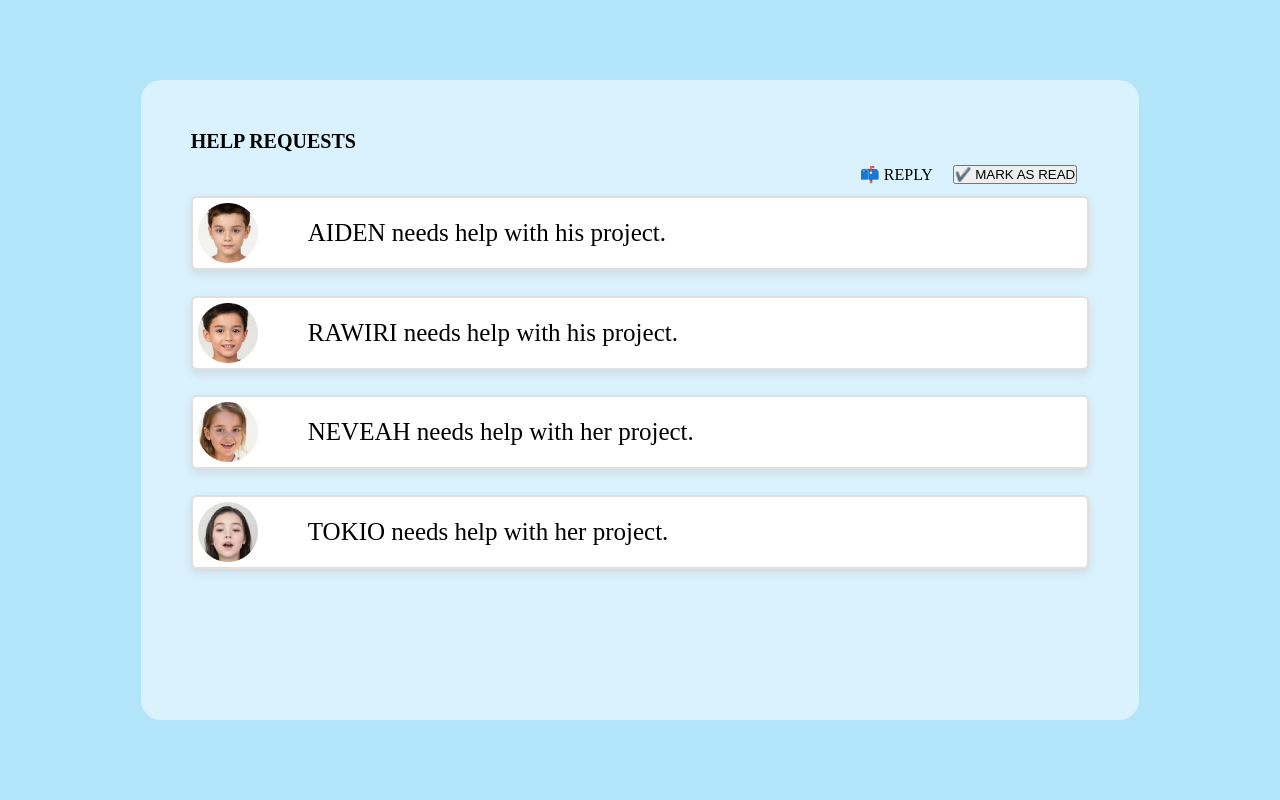
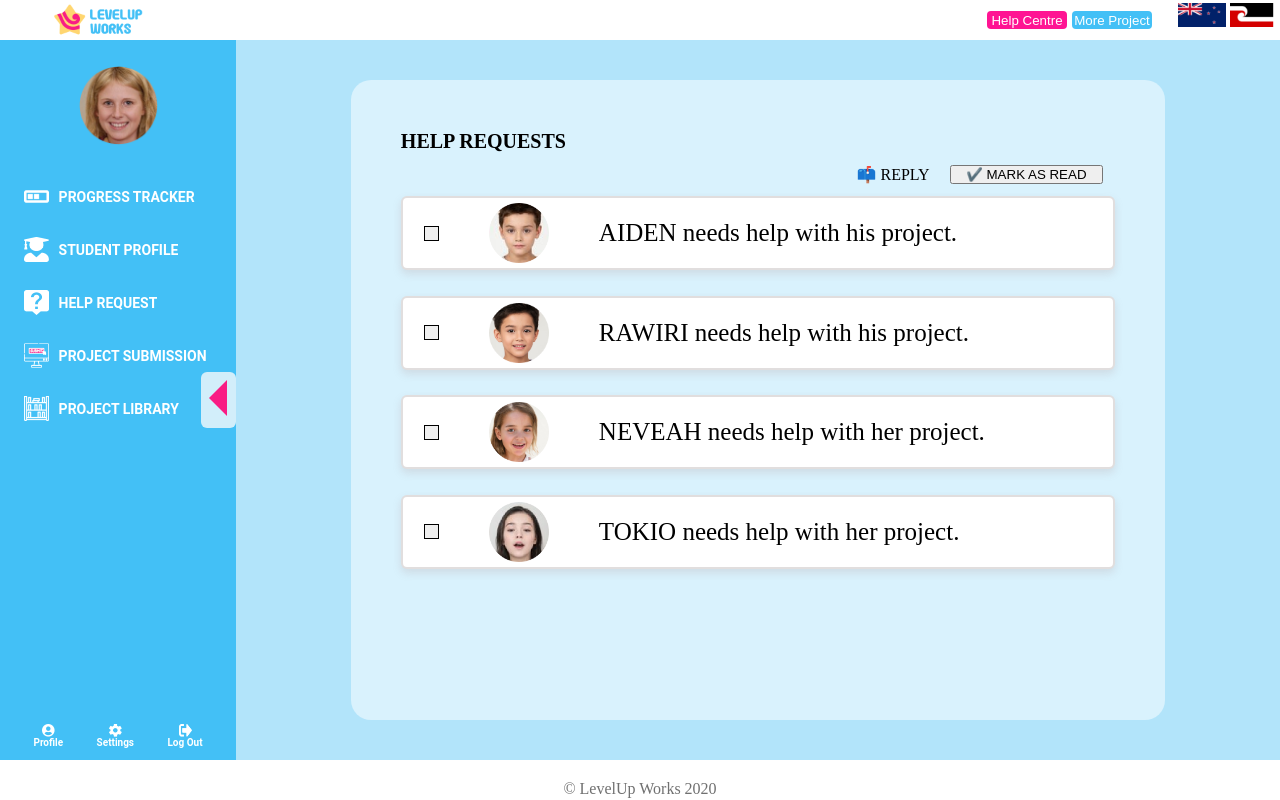
Before and after one commit to Mission-Ready/2502-L4FT17-missionx-frontend-t3, a React (Vite) app: page /helpRequest in a window 1280 px wide. Built offline with nearby package versions, Linux system fonts and the light colour scheme.

Commit message:
help request page

```diff
--- /dev/null
+++ b/src/common/Header.jsx
@@ -0,0 +1,21 @@
+import styles from './Header.module.css'
+
+export default function Header() {
+  return (
+    <section className={styles.header}>
+        <div>
+            <img className={styles.starImg} src="/src/assets/NavBar/LevelUpWorks-blue.png" alt="" />
+        </div>
+        <div className={styles.rightSide}>
+            <div className={styles.rightBtn}>
+                <button className={styles.helpBtn} >Help Centre</button>
+                <button className={styles.moreBtn} >More Project</button>
+            </div>
+            <div className={styles.rightFlag}>
+                <img className={styles.nzFlag} src="/src/assets/NavBar/NZFlag.png" alt="" />
+                <img src="/src/assets/NavBar/MaoriFlag.png" alt="" />
+            </div>
+        </div>
+    </section>
+  );
+}
--- /dev/null
+++ b/src/common/Header.module.css
@@ -0,0 +1,46 @@
+.header {
+    height: 5vh;
+    display: flex;
+    justify-content: space-between;
+
+}
+
+.starImg {
+    height: 5vh;
+    margin-left: 50px;
+}
+
+.rightSide {
+    display: flex;
+}
+
+.rightBtn {
+    display: flex;
+    margin: 5px 0;
+    gap: 5px;
+    padding: 6px 20px;
+
+}
+.helpBtn {
+    color: white;
+    background-color: deeppink;
+    border: none;
+    border-radius: 4px;
+    width: 10vh;
+}
+.moreBtn {
+    color: white;
+    background-color: #43c0f6;
+    border: none;
+    border-radius: 4px;
+    width: 10vh;
+}
+
+.rightFlag {
+    margin: 3px 6px ;
+    gap: 6px;
+}
+
+.nzFlag {
+    margin-right: 4px;
+}
--- /dev/null
+++ b/src/common/SideBar.jsx
@@ -0,0 +1,76 @@
+import { Link } from "react-router-dom";
+import styles from "./SideBar.module.css";
+import { useState } from "react";
+
+export default function SideBar() {
+  const [open, setOpen] = useState(false)
+
+  return (
+    <div className={`${styles.sideBar} ${open ? styles.smallSideBar : ""}`}>
+      <div className={styles.top}>
+        <div className={styles.pictureBorder}>
+          <img
+            className={styles.profilePicture}
+            src="images/teachers/JasminaSalvador.png"
+            alt="teacher"
+          />
+        </div>
+
+        <Link to="/progressTracker" className={styles.navLink}>
+          <img
+            src="/src/assets/TeacherDashboard/progressTracker.png"
+            alt="progress-tracker"
+          />
+          <p>PROGRESS TRACKER</p>
+        </Link>
+        <Link to="/studentProfile" className={styles.navLink}>
+          <img
+            src="/src/assets/TeacherDashboard/studentProfiles.png"
+            alt="student-profile"
+          />
+          <p>STUDENT PROFILE</p>
+        </Link>
+        <Link to="/helpRequest" className={styles.navLink}>
+          <img
+            src="/src/assets/TeacherDashboard/helpRequests.png"
+            alt="help-request"
+          />
+          <p>HELP REQUEST</p>
+        </Link>
+        <Link to="/projectSubmission" className={styles.navLink}>
+          <img
+            src="/src/assets/TeacherDashboard/projectSubmissions.png"
+            alt="project-submissions"
+          />
+          <p>PROJECT SUBMISSION</p>
+        </Link>
+        <Link to="/studentProjectLibrary" className={styles.navLink}>
+          <img
+            src="/src/assets/TeacherDashboard/projectLibrary.png"
+            alt="project-library"
+          />
+          <p>PROJECT LIBRARY</p>
+        </Link>
+      </div>
+
+      <div onClick={()=>setOpen(!open)} className={styles.arrowBox}>
+        <img src="/src/assets/arrowLeft.png" alt="arrow" />
+      </div>
+
+      <div className={styles.footer}>
+        <Link to="/teacherProfileViewer" className={styles.footerElements}>
+          <img src="/src/assets/profile.png" alt="profile" />
+          <p>Profile</p>
+        </Link>
+        <Link to="/" className={styles.footerElements}>
+          <img src="/src/assets/settings.png" alt="settings" />
+          <p>Settings</p>
+        </Link>
+        <Link to="/" className={styles.footerElements}>
+          <img src="/src/assets/logout.png" alt="logout" />
+          <p>Log Out</p>
+        </Link>
+      </div>
+    </div>
+  );
+}
--- /dev/null
+++ b/src/common/SideBar.module.css
@@ -0,0 +1,139 @@
+.sideBar {
+    /* Layout Properties */
+    /*top: 62px;*/
+    top: 0;
+    left: 0px;
+    width: 236px;
+    /*height: 957px;*/
+    height: 90vh;
+    background-color: #43c0f6;
+    display: flex;
+    flex-direction: column;
+    justify-content: space-between;
+    position: relative;
+    transition: width 0.3s ease-in-out;
+  }
+
+  .pictureBorder {
+    height: 130px;
+    display: flex;
+    justify-content: center; /* Centers the image */
+    align-items: center; /* Centers the image */
+    margin-top: auto; /* Pushes the image towards the top */
+    margin-bottom: auto;
+  }
+
+  .profilePicture {
+    width: 79px;
+    height: 79px;
+  }
+
+  .navLink {
+    top: 191px;
+    left: 0px;
+    width: 236px;
+    height: 53px;
+    text-align: left;
+    display: flex;
+    text-decoration: none;
+    align-items: center;
+    gap: 10px;
+    transition: background-color 0.3s ease-in-out;
+  }
+
+  .navLink:hover{
+    background-color: #2f82a5;
+  }
+
+  .navLink p {
+    color: white;
+    font-size: 14px;
+    font-weight: bold;
+    font-family: "Roboto", sans-serif;
+    opacity: 1;
+    max-width: 150px;
+    overflow: hidden;
+    white-space: nowrap;
+    transition: opacity 0.3s ease-in-out, max-width 0.3s ease-in-out,
+      transform 0.3s ease-in-out;
+  }
+
+  .navLink img {
+    top: 205px;
+    left: 21px;
+    width: 25px;
+    height: 25px;
+    margin-left: 10%;
+  }
+
+  .arrowBox {
+    background-color: #d2eefa;
+    width: 15%;
+    padding: 8px;
+    position: absolute;
+    right: 0;
+    top: 50%;
+    transform: translateY(-50%);
+    border-radius: 6px;
+  }
+
+  .footer {
+    display: flex;
+    justify-content: space-evenly;
+    text-align: center;
+    margin-bottom: 5%;
+  }
+
+  .footerElements {
+    display: flex;
+    flex-direction: column;
+    align-items: center;
+    text-align: center;
+    text-decoration: none;
+  }
+
+  .footer img {
+    width: 13px;
+    height: 13px;
+    margin: 0;
+  }
+
+  .footer p {
+    font-size: 10px;
+    color: white;
+    font-weight: bold;
+    font-family: "Roboto", sans-serif;
+  }
+
+  .smallSideBar {
+    width: 118px;
+  }
+
+  .smallSideBar .navLink p {
+    opacity: 0;
+    max-width: 0;
+    transform: translateX(-20px);
+  }
+
+  .smallSideBar .navLink {
+    width: 118px;
+    justify-content: center;
+  }
+
+  .smallSideBar .arrowBox {
+    width: 30%;
+  }
+  .smallSideBar .arrowBox img {
+    transform: rotate(180deg);
+  }
+
+  .smallSideBar .footer p {
+    display: none;
+  }
+
+  .smallSideBar .footer {
+    flex-direction: column;
+  }
+  .smallSideBar .footer img {
+    margin-bottom: 10%;
+  }
--- /dev/null
+++ b/src/common/components/Footer.jsx
@@ -0,0 +1,12 @@
+import React from 'react';
+import styles from './Footer.module.css';
+
+export default function Footer() {
+  return (
+    <footer className={styles.footer}>
+      <div className={styles.container}>
+        <p>© LevelUp Works 2020</p>
+      </div>
+    </footer>
+  );
+}
--- /dev/null
+++ b/src/common/components/Footer.module.css
@@ -0,0 +1,12 @@
+.footer {
+    height: 5vh;
+    background-color: white;
+    color: #707070;
+    padding: 20px 0;
+    text-align: center;
+  }
+
+  .container {
+    max-width: 1200px;
+    margin: 0 auto;
+  }
--- a/src/pages/Turqoise/HelpRequest/HelpRequest.jsx
+++ b/src/pages/Turqoise/HelpRequest/HelpRequest.jsx
@@ -1,33 +1,44 @@
 import React from 'react'
+import styles from "./Helprequest.module.css"
 /* import TestNav from '../../../common/TestNav' */
-import styles from "./Helprequest.module.css"
+import Header from '../../../common/Header';
+import SideBar from '../../../common/SideBar';
+import Footer from '../../../common/components/Footer';
 
 export default function HelpRequest() {
   return (
-    <div className={styles.outerContainer}>
+    <section>
+      <Header />
+
+      <section className={styles.sideBar}>
+        <SideBar />
+
+        <section className={styles.outerContainer}>
+
           <div className={styles.innerContainer}>
             <p className={styles.helpRequest}>HELP REQUESTS</p>
-          <div className={styles.markBtn}>
+              <div className={styles.headBtn}>
                 <p>📫 REPLY</p>
-            <button>✔️ MARK AS READ</button>
+                <button className={styles.markBtn}>✔️ MARK AS READ</button>
               </div>
               <ul className={styles.listOfStudents}>
-              <li className={styles.box}>
+                <li className={styles.box}><button className={styles.studentsBtn}></button>
                   <img className={styles.img} src="public\images\students\AidenAndrews.png" alt="" /> AIDEN needs help with his project.
                 </li>
-              <li className={styles.box}>
+                <li className={styles.box}><button className={styles.studentsBtn}></button>
                   <img className={styles.img} src="public\images\students\RawiriFletcher.png" alt="" /> RAWIRI needs help with his project.
                 </li>
-              <li className={styles.box}>
+                <li className={styles.box}><button className={styles.studentsBtn}></button>
                   <img className={styles.img} src="public\images\students\NeveahMachenry.png" alt="" /> NEVEAH needs help with her project.
                 </li>
-              <li className={styles.box}>
+                <li className={styles.box}><button className={styles.studentsBtn}></button>
                   <img className={styles.img} src="public\images\students\TokioHan.png" alt="" /> TOKIO needs help with her project.
                 </li>
               </ul>
-        { /* <TestNav></TestNav> */ }
-
           </div>
-    </div>
-  )
+        </section>
+      </section>
+      <Footer />
+    </section>
+  );
 }
--- a/src/pages/Turqoise/HelpRequest/HelpRequest.module.css
+++ b/src/pages/Turqoise/HelpRequest/HelpRequest.module.css
@@ -2,6 +2,10 @@
     box-sizing: border-box;
     margin: 0;
     padding: 0;
+}
+
+.sideBar {
+    display: flex;
 }
 
 .outerContainer {
@@ -9,7 +13,7 @@
     justify-content: center;
     align-items: center;
     background-color: #B2E4FA;
-    height: 100vh;
+    height: 90vh;
     width: 100%;
 }
 
@@ -29,16 +33,22 @@
     font-weight: 700;
 }
 
-.markBtn {
+.headBtn {
     display: flex;
     justify-content: end;
     gap: 20px;
     padding: 12px;
 }
+.markBtn {
+    width: 12vw;
+}
+.markBtn:hover {
+    cursor: pointer;
+}
 
 .listOfStudents {
     display: grid;
-    grid-column: span;
+    grid-row: span;
     gap: 1.6rem;
     align-items: center;
     font-size: 25px;
@@ -59,10 +69,14 @@
 .img {
     height: 60px;
     width: 60px;
-    border: 4ox solid black;
 }
 
-.innerContainer > div {
-    display: flex;
-
+.studentsBtn {
+    border: 1px solid black;
+    width: 15px;
+    height: 15px;
+    margin-left: 16px;
 }
+.studentsBtn:hover {
+    cursor: pointer;
+}
```
Also changed, not shown: 1 other file (tests, documents, lock files or other folders). Lines whose indentation alone changed are shown as unchanged.
